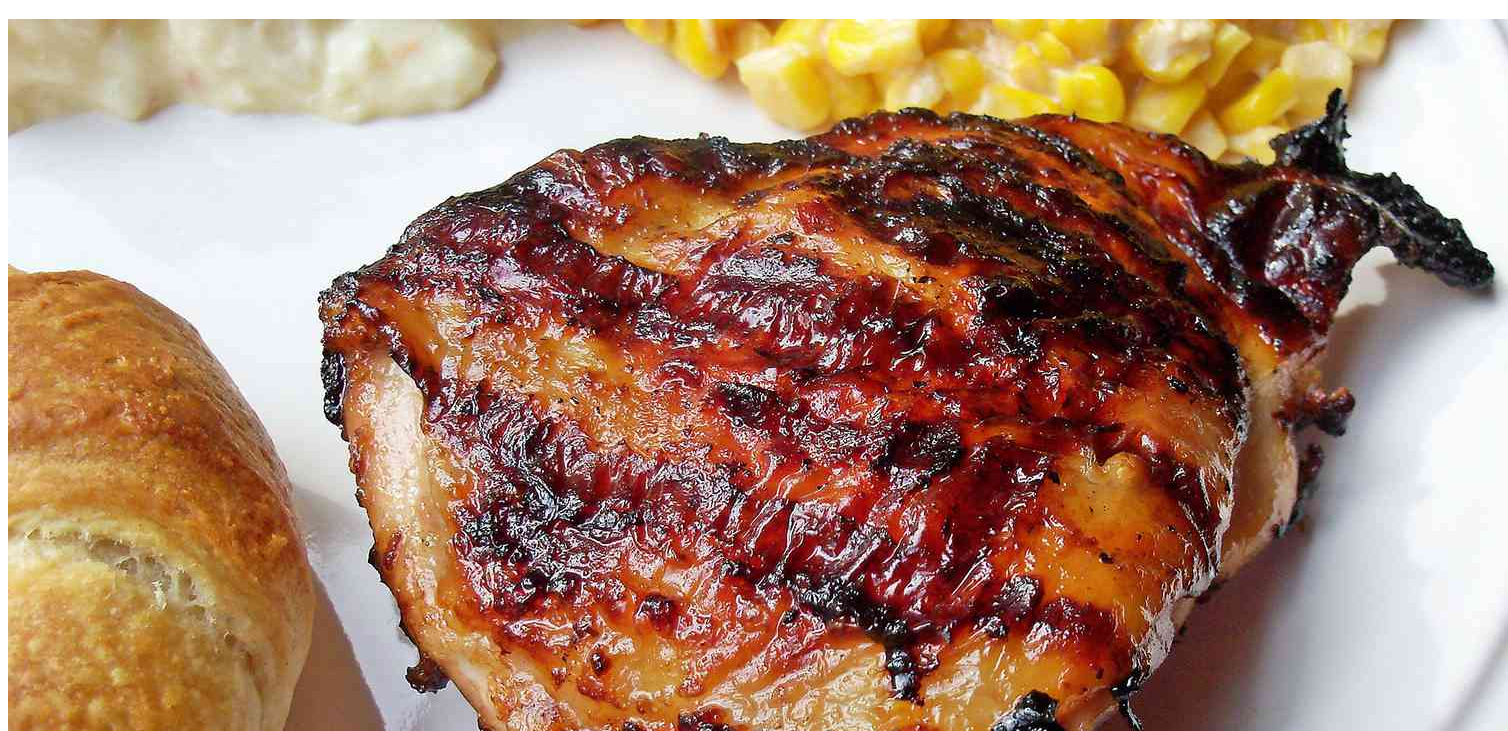
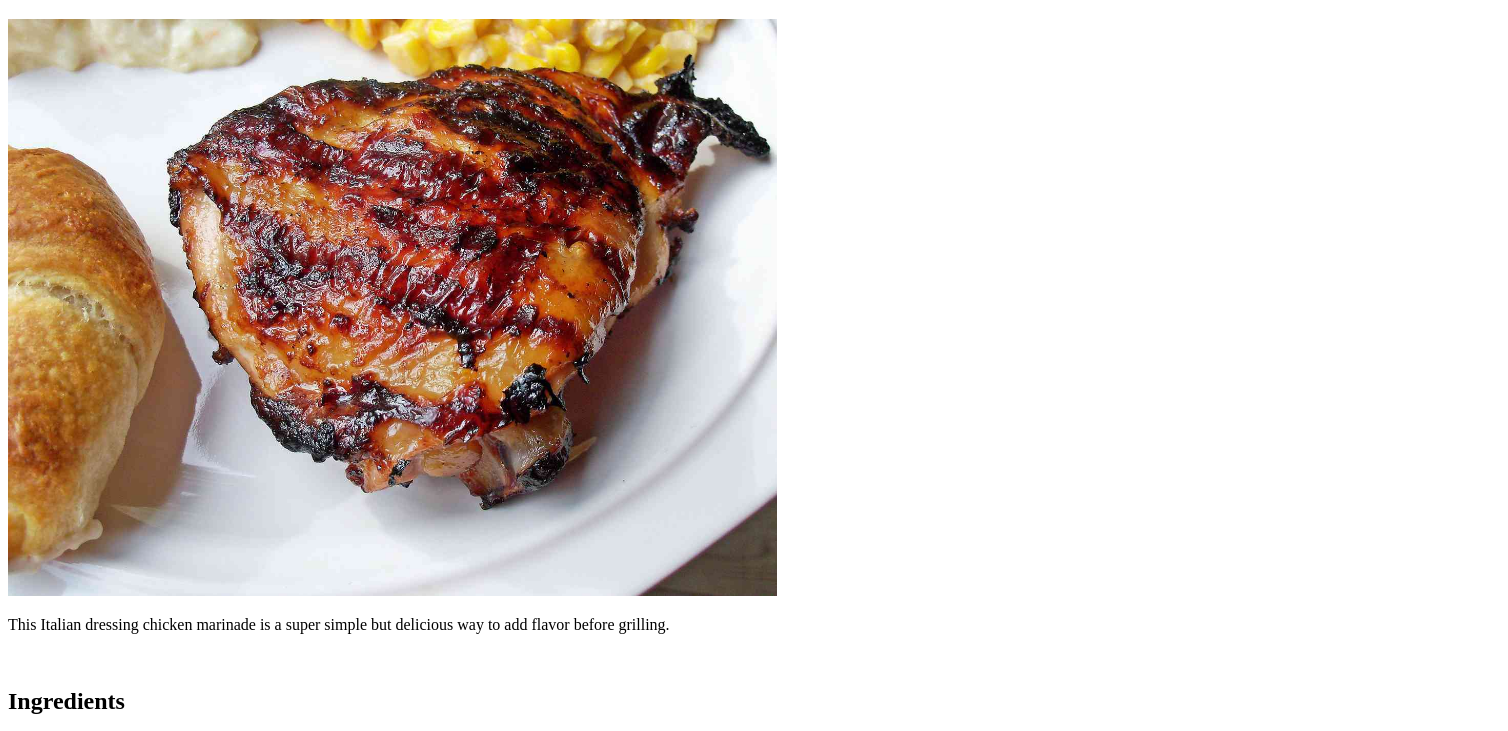
Before and after one commit to rmindra/odin-recipes, a plain HTML site: page recipes/italianchicken.html in a window 1280 px wide. Shown: the part 61-792 px from the top of the page, 1508 px wide, since content can reach past the window. Drawn offline with Linux system fonts and the light colour scheme.

Commit message:
Change the size of italianchicken.jpg

```diff
--- a/recipes/italianchicken.html
+++ b/recipes/italianchicken.html
@@ -8,7 +8,7 @@
 </head>
 <body>
     <h1>Italian Chicken Marinade</h1>
-    <img src="italianchicken.jpg" alt="italianchicken">
+    <img src="italianchicken.jpg" alt="italianchicken" style="width: 769px;">
     <p>This Italian dressing chicken marinade is a super simple but delicious way to add flavor before grilling.</p>
     <br>
 
```
